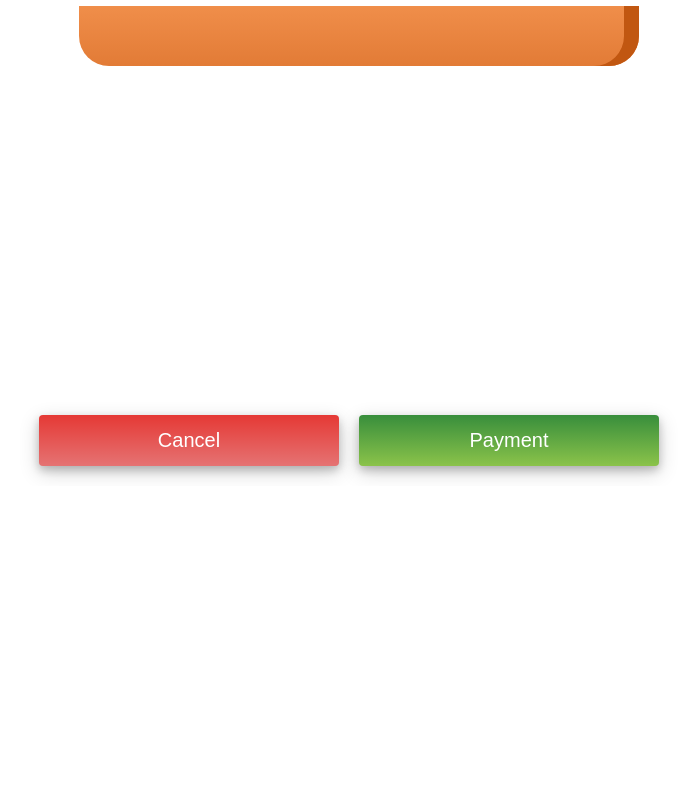
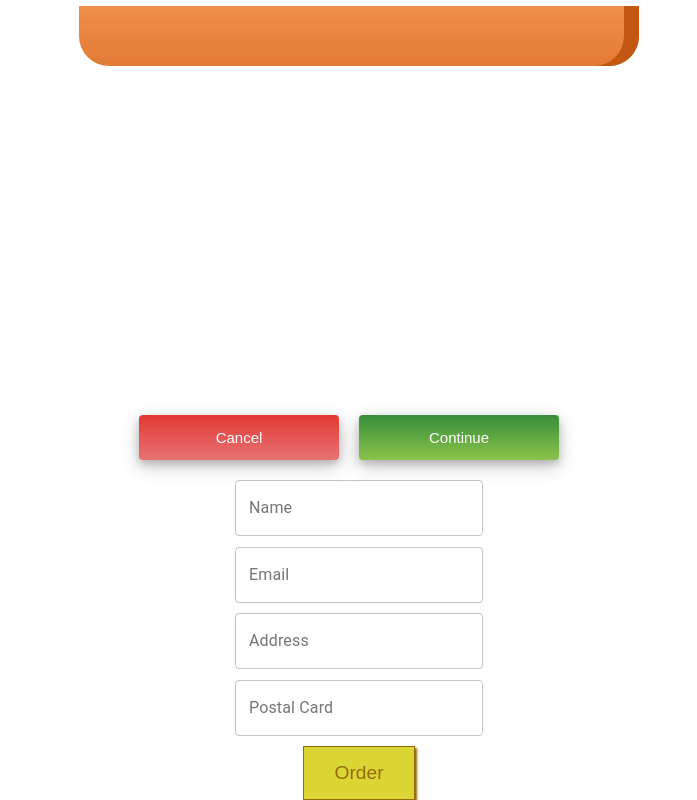
Before and after one commit to delaramesfahani/BurgerBuilder, a React (Create React App) app: page /checkout in a window 1280 px wide. Shown: the part 335-1135 px from the top of the page, without its empty margins (281-978 px from the left). Before the commit the page ends 821 px from the top, so only its background shows below. Built offline with nearby package versions, Linux system fonts and the light colour scheme; the HTML template or start-up script is replaced by a standard one.

Commit message:
Contact Data added

```diff
--- a/package.json
+++ b/package.json
@@ -3,6 +3,7 @@
   "version": "0.1.0",
   "private": true,
   "dependencies": {
+    "@material-ui/core": "^4.9.11",
     "axios": "^0.19.2",
     "mdbreact": "^4.25.3",
     "prop-types": "^15.7.2",
--- a/src/components/Order/checkoutSummary/checkoutSummary.css
+++ b/src/components/Order/checkoutSummary/checkoutSummary.css
@@ -6,10 +6,10 @@
 .Payment {
     background-image: linear-gradient(#388E3C, #8BC34A);
     box-shadow: 0 4px 8px 0 rgba(0, 0, 0, 0.2), 0 6px 20px 0 rgba(0, 0, 0, 0.19);
-    width: 300px;
+    width: 200px;
     padding: 14px;
     color: #fff;
-    font-size: 20px;
+    font-size: 15px;
     border: none;
     border-radius: 4px;
     margin: 20px;
@@ -19,10 +19,10 @@
 .Cancel {
     background-image: linear-gradient(#e53935, #e57373);
     box-shadow: 0 4px 8px 0 rgba(0, 0, 0, 0.2), 0 6px 20px 0 rgba(0, 0, 0, 0.19);
-    width: 300px;
+    width: 200px;
     padding: 14px;
     color: #fff;
-    font-size: 20px;
+    font-size: 15px;
     border: none;
     border-radius: 4px;
     cursor: pointer;
--- a/src/components/Order/checkoutSummary/checkoutSummary.js
+++ b/src/components/Order/checkoutSummary/checkoutSummary.js
@@ -3,17 +3,12 @@ import Burger from '../../burger/burger'
 import './checkoutSummary.css'
 
 const checkoutSummary = (props) => (
-
   <div>
     <h1 style={{ textAlign: 'center' }}>your Order here :</h1>
     <Burger ingredients={props.ingredients} />
     <div className='Btn'>
-      <button
-        className='Cancel'
-        onClick={props.checkoutCancel}>Cancel</button>
-      <button
-        className='Payment'
-        onClick={props.checkoutContinue}>Payment</button>
+      <button className='Cancel' onClick={props.checkoutCancel}>Cancel</button>
+      <button className='Payment' onClick={props.checkoutContinue}>Continue</button>
     </div>
   </div>
 )
--- a/src/components/burger/burgerSummary/burgerSummary.js
+++ b/src/components/burger/burgerSummary/burgerSummary.js
@@ -1,6 +1,5 @@
 import React from 'react'
 import Aux from '../../../hoc/Aux'
-import Button from '../../UI/button/button'
 import '../../UI/button/button.css'
 
 class OrderSummary extends React.Component {
--- a/src/containers/Checkout/checkout.js
+++ b/src/containers/Checkout/checkout.js
@@ -1,5 +1,7 @@
 import React from 'react'
 import CheckoutSummary from '../../components/Order/checkoutSummary/checkoutSummary'
+import { Route } from 'react-router-dom'
+import ContactOrder from '../Checkout/contactOrder/contactOrder'
 
 class Checkout extends React.Component{
     state = {
@@ -12,8 +14,7 @@ class Checkout extends React.Component{
     }
 
     componentDidMount () {
-
-        console.log('props::', this.props)
+       // console.log('props::', this.props)
         const query = new URLSearchParams(this.props.location.search)
         const updatedIngredients = {}
         for( const param of query.entries()) {
@@ -39,6 +40,17 @@ class Checkout extends React.Component{
                   ingredients={this.state.ingredients}
                   checkoutContinue={this.checkoutContinueHandler}
                   checkoutCancel={this.checkoutCancelHandler} />
+
+
+                {/* <Route
+                 path={this.props.match.url + '/contact-data'}
+                 render={ () => (<ContactOrder />) } />
+
+                 I could not render my component in Rout! need to work on it
+
+                 */}
+
+                 <ContactOrder ingredients={this.state.ingredients} />
             </div>
         )
     }
--- /dev/null
+++ b/src/containers/Checkout/contactOrder/contactOrder.css
@@ -0,0 +1,23 @@
+.ContactContainer {
+    display: flex;
+    flex-direction: column;
+    justify-content: space-between;
+    align-items: center;
+    height: 40vh;
+}
+.OrderBtn {
+    background-color: #DAD735;
+    outline: none;
+    cursor: pointer;
+    border: 1px solid #966909;
+    color: #966909;
+    font-family: inherit;
+    font-size: 1.2em;
+    padding: 15px 30px;
+    box-shadow: 2px 2px 2px #966909;
+}
+.OrderBtn:hover, .OrderBtn:active {
+    background-color: #A0DB41;
+    border: 1px solid #966909;
+    color: #966909;
+}
--- /dev/null
+++ b/src/containers/Checkout/contactOrder/contactOrder.js
@@ -0,0 +1,52 @@
+import React from 'react'
+import TextField from '@material-ui/core/TextField'
+import './contactOrder.css'
+import axios from '../../../axios-orders'
+
+class ContactOrder extends React.Component {
+  constructor () {
+    super()
+    this.state = {
+      name: '',
+      email: '',
+      address: '',
+      postalCard: '',
+      loading: false
+    }
+  }
+
+  orderHandler (event) {
+    event.preventDefault() // prevent from loading page
+    console.log('ingredientsss??', this.props.ingredients)
+    this.setState({ loading: true })
+    const orders = {
+      ingredients: this.props.ingredients,
+      customer: {
+        name: 'delaram22',
+        address: 'street one',
+        country: 'Iran'
+      },
+      email: 'test@gmail.com'
+    }
+
+    axios.post('/orders.json', orders)
+      .then(response => this.setState({ loading: false }))
+      .catch(error => this.setState({ loading: false }))
+  }
+
+  render () {
+    return (
+      <div>
+        <form className='ContactContainer'>
+          <TextField label='Name' variant='outlined' />
+          <TextField label='Email' variant='outlined' />
+          <TextField label='Address' variant='outlined' />
+          <TextField id='outlined-basic' label='Postal Card' variant='outlined' />
+          <button className='OrderBtn' onClick={(event) => this.orderHandler(event)}>Order</button>
+        </form>
+      </div>
+
+    )
+  }
+}
+export default ContactOrder
--- a/src/hoc/withErrorHandle/withErrorHandler.js
+++ b/src/hoc/withErrorHandle/withErrorHandler.js
@@ -1,7 +1,6 @@
 import React from 'react'
 import Aux from '../Aux'
 import Modal from '../../components/UI/Modal/modal'
-import { render } from 'react-dom'
 
 const withErrorHandler = (WrappedComponent, axios) => {
   return class extends React.Component {
```
Also changed, not shown: src/containers/BurgerBuilder/BurgerBuilder.js (+0 -16 lines), 1 other file (tests, documents, lock files or other folders).
